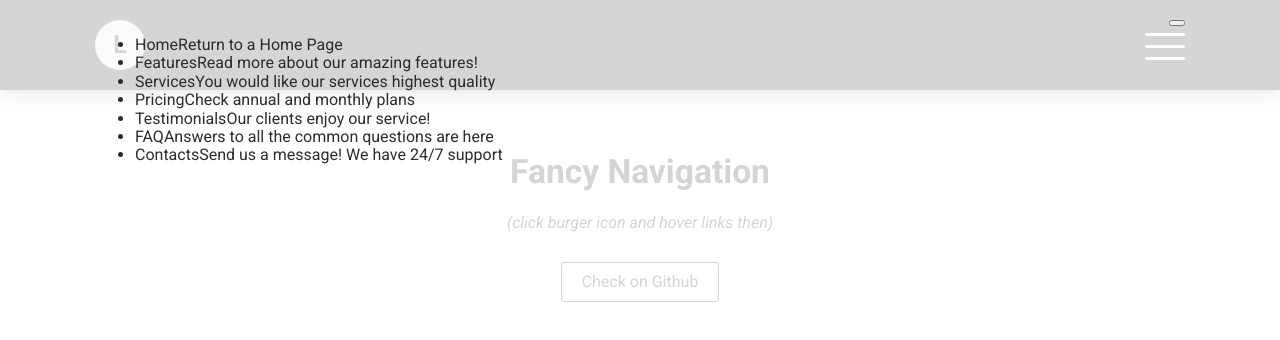
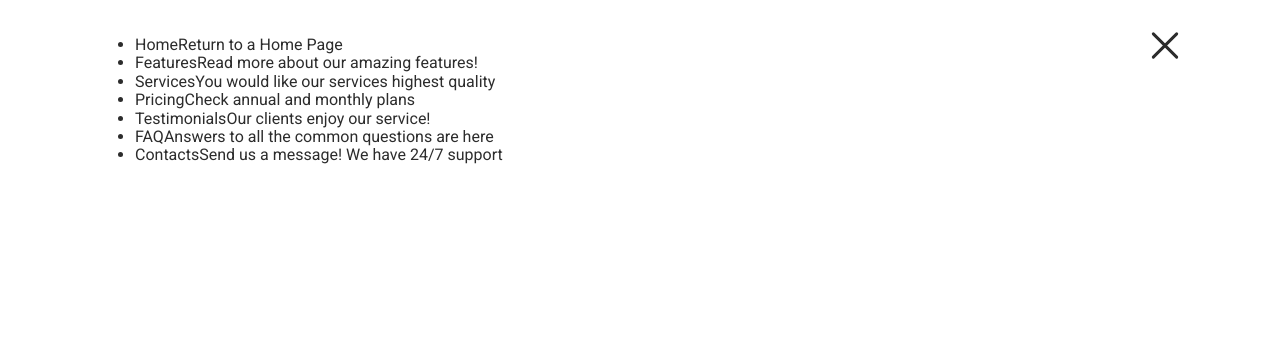
Before and after one commit to nat-davydova/fancy-navigation, a plain HTML site: page dist/index.html in a window 1280 px wide. Drawn offline with nearby package versions, Linux system fonts and the light colour scheme.

Commit message:
Expanded Nav: toggle close btn - styles

```diff
--- a/src/index.pug
+++ b/src/index.pug
@@ -24,7 +24,7 @@ nav.main-nav
       a.logo(href="#", title="Our Nice Logo") L
 
       //nav open button
-      button.main-nav__open-btn.toggler-open(type="button", title="Open Menu")
+      button.main-nav__toggler.toggler-open(type="button", title="Open Menu")
         .toggler-open__bar
         .toggler-open__bar
         .toggler-open__bar
@@ -34,7 +34,7 @@ nav.main-nav
         .container
           .main-nav__expandable-inner
             //nav close btn
-            button.main-nav__close-btn.toggler-close(
+            button.main-nav__toggler.toggler-close(
               type="button",
               title="Close Menu"
             )
--- a/src/style.scss
+++ b/src/style.scss
@@ -111,13 +111,17 @@ body {
   background-color: #eee;
 }
 
+.toggler-close {
+  top: 11px;
+}
+
 // NAV STYLES !!!YOU NEED THEM
 $nav-dark-color: #2c2c2c;
 $nav-light-color: #fff;
 $nav-padding: 20px;
 
 $toggler-width: 40px;
-$toggler-height: 25px;
+$toggler-height: 28px;
 
 $toggler-bar-height: 3px;
 
@@ -151,7 +155,7 @@ $toggler-bar-height: 3px;
   height: 100%;
 }
 
-.toggler-open {
+.main-nav__toggler {
   position: relative;
 
   width: $toggler-width;
@@ -161,7 +165,9 @@ $toggler-bar-height: 3px;
   background-color: transparent;
 
   cursor: pointer;
+}
 
+.toggler-open {
   &:hover,
   &:focus {
     .toggler-open__bar {
@@ -206,6 +212,30 @@ $toggler-bar-height: 3px;
   }
 }
 
+.toggler-close {
+  &:before,
+  &:after {
+    @include position-absolute($top: 45%, $left: 5%);
+
+    display: block;
+    width: 90%;
+    height: $toggler-bar-height;
+
+    content: "";
+
+    background-color: $nav-dark-color;
+    border-radius: $toggler-bar-height;
+  }
+
+  &:before {
+    transform: rotate(45deg);
+  }
+
+  &:after {
+    transform: rotate(-45deg);
+  }
+}
+
 .main-nav__expandable {
   position: fixed;
   top: 0;
@@ -215,7 +245,7 @@ $toggler-bar-height: 3px;
   height: 100%;
   padding: $nav-padding 0;
 
-  background-color: rgba($nav-light-color, 0.8);
+  background-color: $nav-light-color;
 
   z-index: 999;
 }
```
Also changed, not shown: dist/index.html, dist/style.css.
